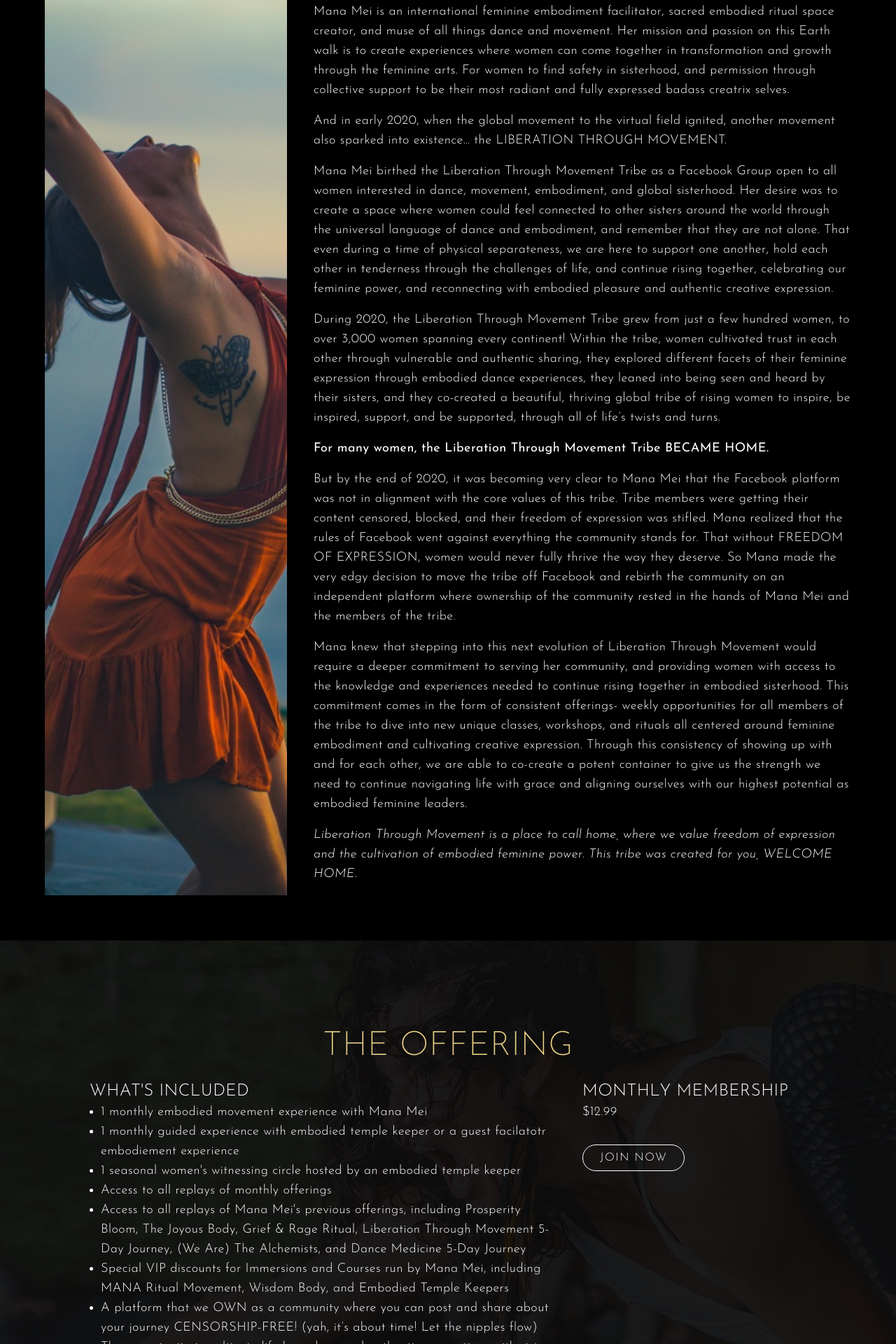
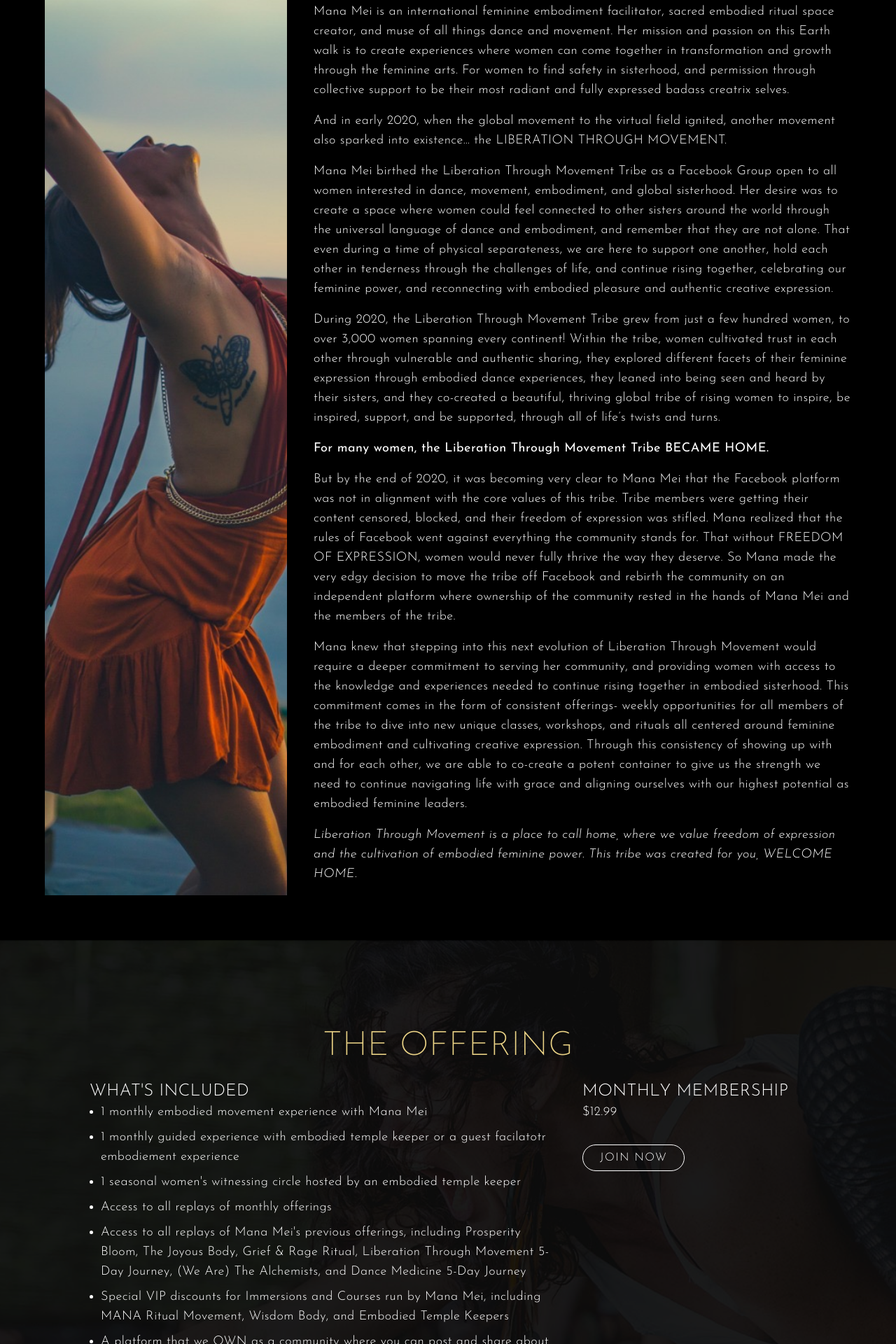
Before and after one commit to brittwoodard/manamei, a Jekyll site: the page built from liberation-through-movement.html, in a window 1280 px wide. Shown: the part 4480-6400 px from the top of the page at 70% size. Built offline with Jekyll 4.4.1, drawn with Linux system fonts in a browser that asks for light colours; nearby versions of some CDN libraries; comment, search, counter and statistics services are not loaded.

Commit message:
fixed ltm

```diff
--- a/_includes/about-mana-and-ltm.html
+++ b/_includes/about-mana-and-ltm.html
@@ -1,6 +1,6 @@
-<section class="grid md:grid-cols-3 p-5p">
-    <div class="bg-image-style mr-10p" style="background-image: url('{{page.about.featured_image}}')"></div>
-    <div class="md:col-span-2">
+<section class="grid md:grid-cols-3 md:p-5p">
+    <div class="bg-image-style md:mr-10p min-h-[60vh]" style="background-image: url('{{page.about.featured_image}}'); background-position: bottom"></div>
+    <div class="md:col-span-2 p-5p md:p-0">
         <h2 class="text-md-serif text-feature capitalize">{{page.about.heading}}</h2>
         <p>{{page.about.description_html}}</p>
     </div>
--- a/_includes/investment-ltm.html
+++ b/_includes/investment-ltm.html
@@ -6,7 +6,7 @@
             <h3 class="uppercase text-2xl">{{page.investment.includes.heading}}</h3>
             <ul>
                 {% for item in page.investment.includes.list %}
-                <li class="list-none sm:list-disc sm:ml-4">{{item.list-item}}</li>
+                <li class="list-disc ml-4 mb-2">{{item.list-item}}</li>
                 {% endfor %}
             </ul>
         </div>
--- a/assets/css/output-style.css
+++ b/assets/css/output-style.css
@@ -1016,6 +1016,12 @@
 .min-h-\[90vh\] {
   min-height: 90vh;
 }
+.min-h-\[40vh\] {
+  min-height: 40vh;
+}
+.min-h-\[50vh\] {
+  min-height: 50vh;
+}
 .w-\[10vh\] {
   width: 10vh;
 }
@@ -1036,6 +1042,9 @@
 }
 .list-none {
   list-style-type: none;
+}
+.list-disc {
+  list-style-type: disc;
 }
 .grid-cols-1 {
   grid-template-columns: repeat(1, minmax(0, 1fr));
@@ -1332,6 +1341,9 @@
   .md\:mt-0 {
     margin-top: 0px;
   }
+  .md\:mr-10p {
+    margin-right: 10%;
+  }
   .md\:block {
     display: block;
   }
@@ -1374,6 +1386,9 @@
   .md\:p-5p {
     padding: 5%;
   }
+  .md\:p-0 {
+    padding: 0px;
+  }
   .md\:px-10p {
     padding-left: 10%;
     padding-right: 10%;
```
